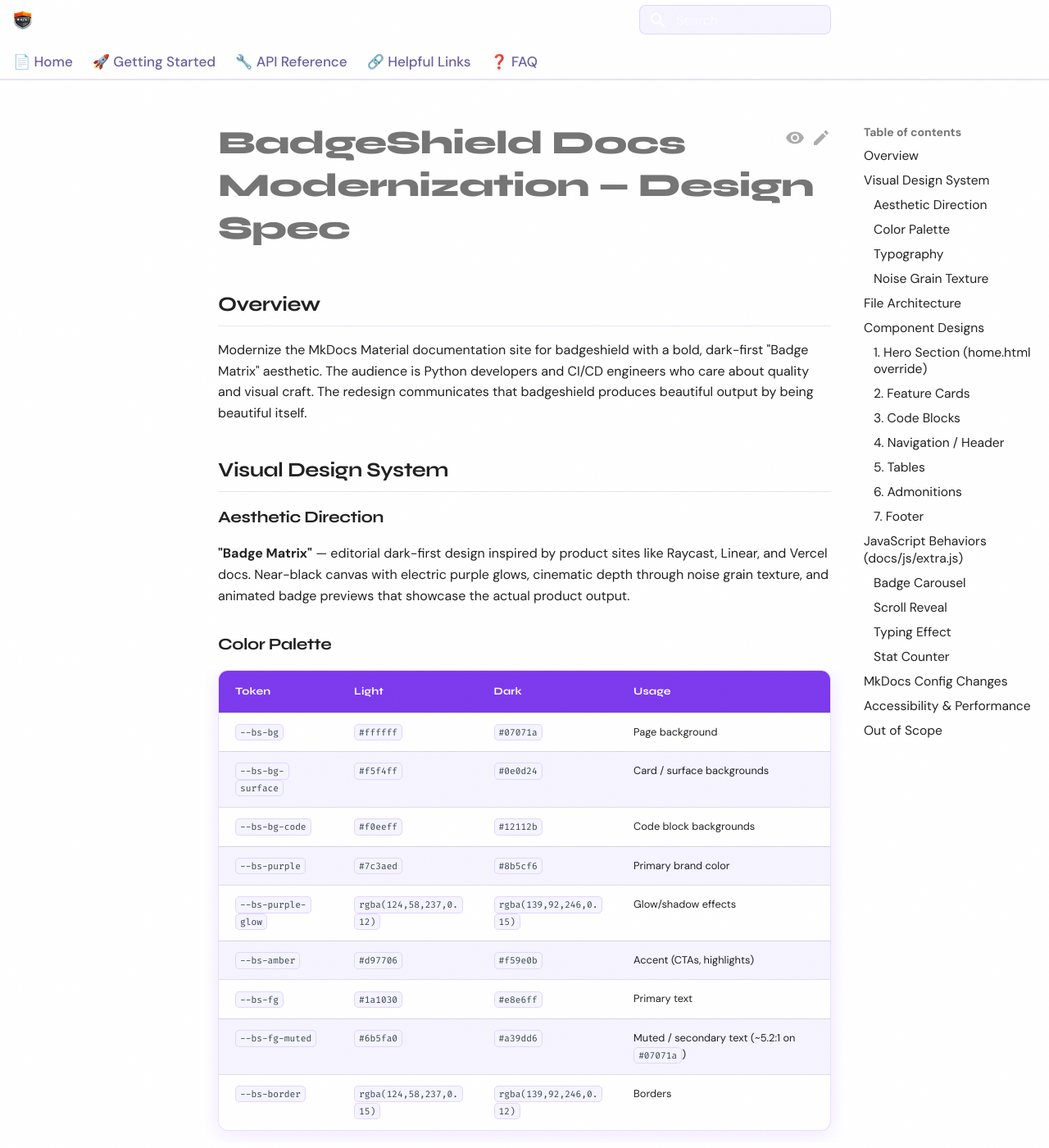
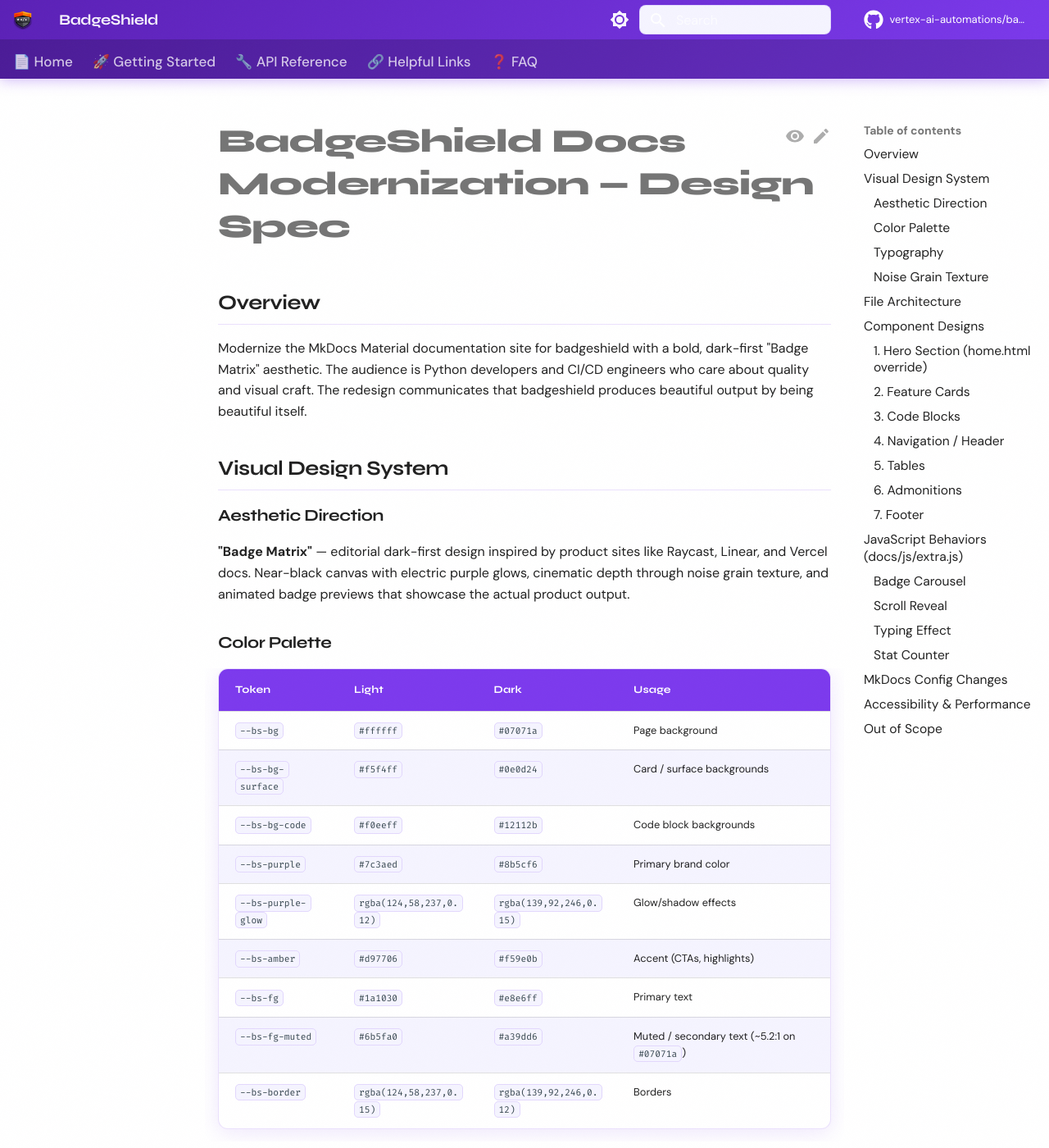
Before and after one commit to vertex-ai-automations/badgeshield, an MkDocs documentation site: the page built from docs/superpowers/specs/2026-04-17-mkdocs-modernization-design.md, in a window 1280 px wide and 1400 px high. Shown: the whole window at 82% size. Built offline with MkDocs 1.6.1 and Material for MkDocs 9.7.7, drawn with Linux system fonts in a browser that asks for light colours; comment, search, counter and statistics services are not loaded.

Commit message:
style(docs): purple gradient nav header with white text and dark tabs overlay

```diff
--- a/docs/css/extra.css
+++ b/docs/css/extra.css
@@ -100,15 +100,16 @@
 
 /* ── Header ────────────────────────────────────────────── */
 .md-header {
-  background: rgba(255, 255, 255, 0.9);
-  border-bottom: 1px solid var(--bs-border);
-  backdrop-filter: blur(16px);
-  -webkit-backdrop-filter: blur(16px);
-  box-shadow: none;
+  background: linear-gradient(135deg, var(--bs-purple-dark) 0%, var(--bs-purple) 100%);
+  border-bottom: none;
+  backdrop-filter: none;
+  -webkit-backdrop-filter: none;
+  box-shadow: 0 2px 16px rgba(124, 58, 237, 0.35);
 }
 
 [data-md-color-scheme="slate"] .md-header {
-  background: rgba(7, 7, 26, 0.85);
+  background: linear-gradient(135deg, #3b0764 0%, var(--bs-purple-dark) 100%);
+  box-shadow: 0 2px 16px rgba(139, 92, 246, 0.3);
 }
 
 .md-header__title {
@@ -117,16 +118,26 @@
   letter-spacing: -0.02em;
 }
 
+.md-header__button,
+.md-header__topic {
+  color: rgba(255, 255, 255, 0.95);
+}
+
+.md-header__button:hover {
+  color: #fff;
+  opacity: 1;
+}
+
 /* ── Navigation tabs ───────────────────────────────────── */
 .md-tabs {
-  background: transparent;
-  border-bottom: 1px solid var(--bs-border);
+  background: rgba(0, 0, 0, 0.18);
+  border-bottom: none;
   backdrop-filter: none;
   -webkit-backdrop-filter: none;
 }
 
 .md-tabs__link {
-  color: var(--bs-fg-muted);
+  color: rgba(255, 255, 255, 0.75);
   opacity: 1;
   font-family: "DM Sans", sans-serif;
   font-weight: 500;
@@ -135,7 +146,7 @@
 
 .md-tabs__link--active,
 .md-tabs__link:hover {
-  color: var(--bs-purple);
+  color: #fff;
 }
 
 .md-tabs__link--active::after {
```
